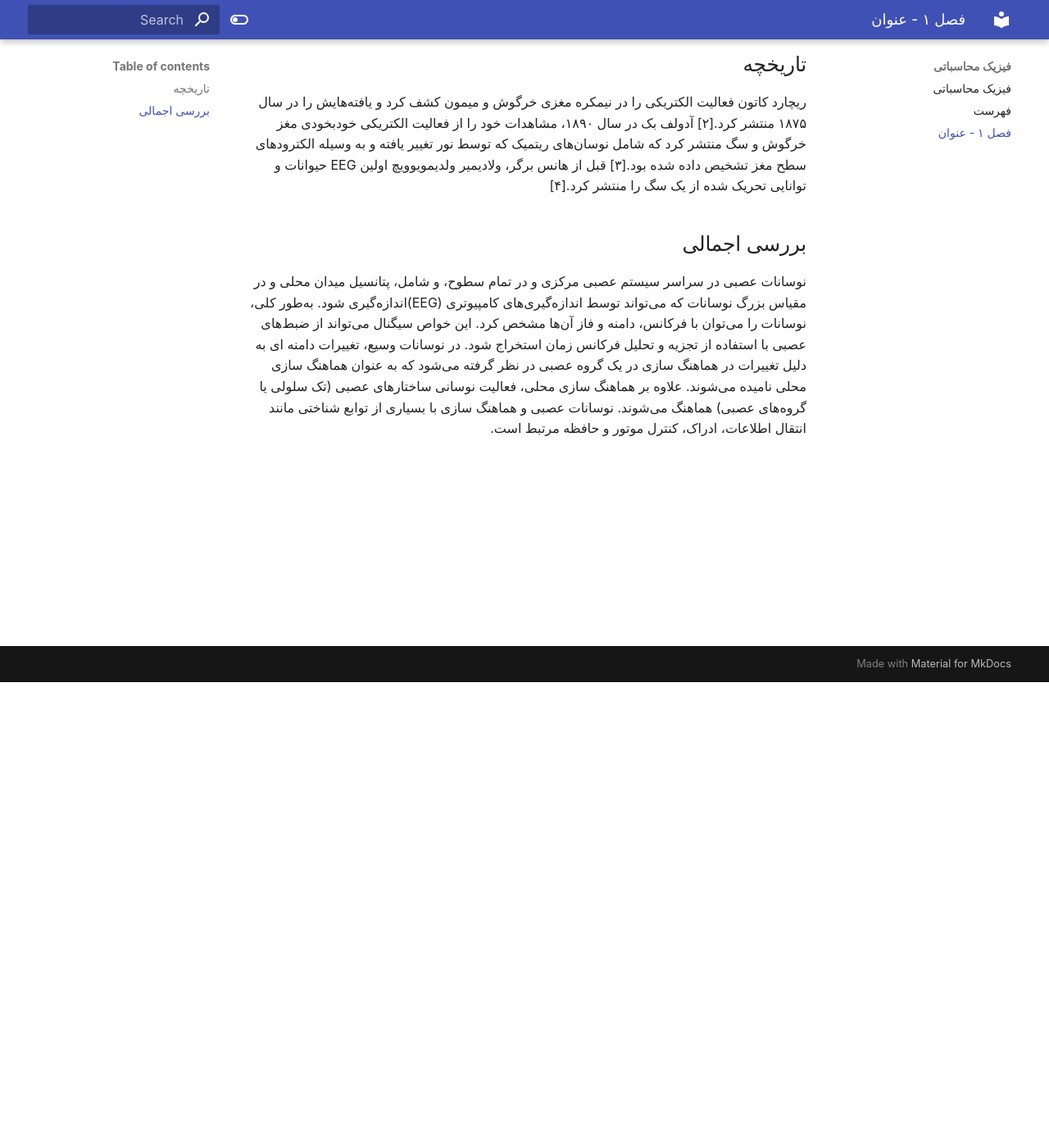
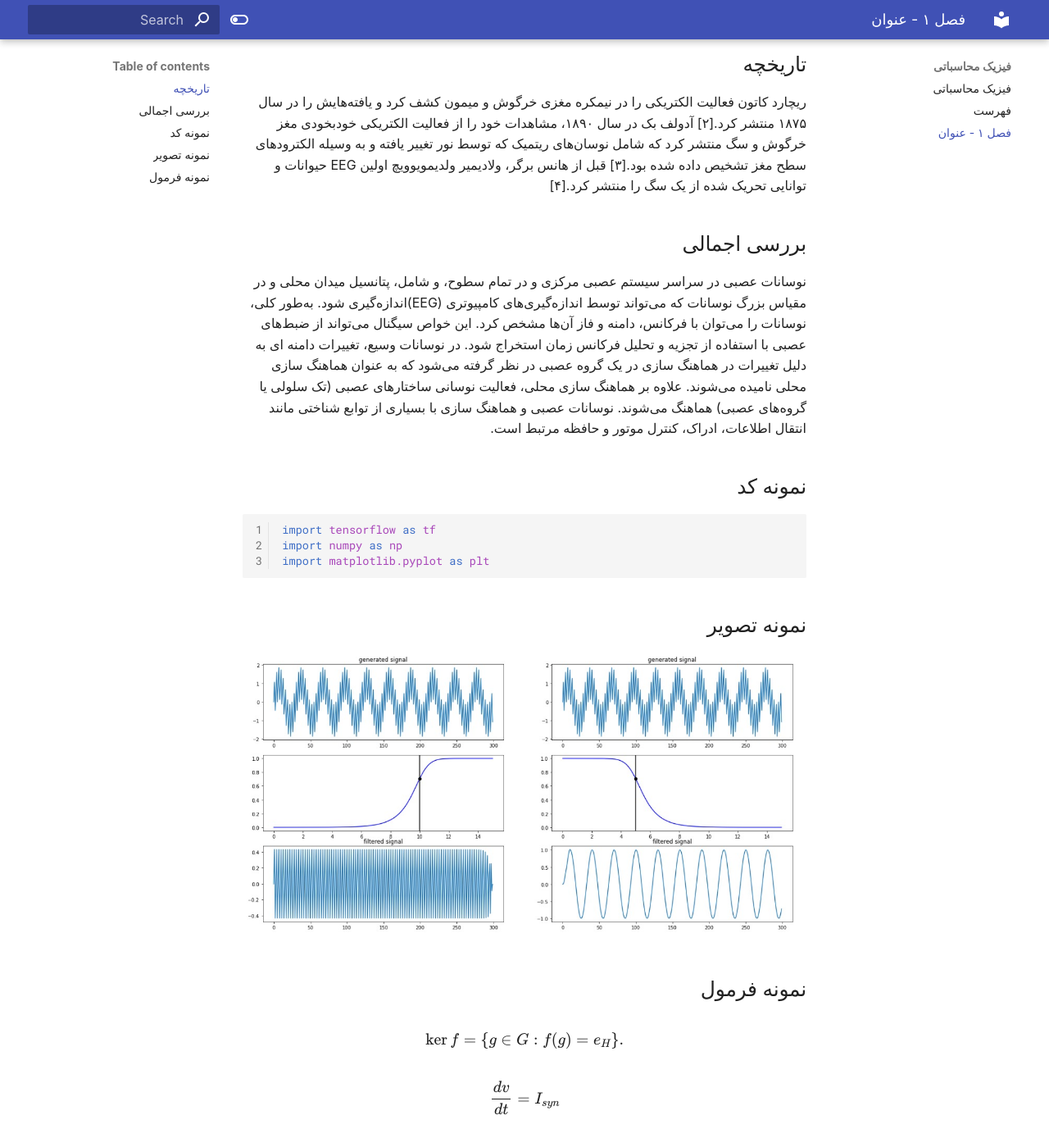
Before and after one commit to SaeedTaghavi/test, an MkDocs documentation site: the page built from docs/chapter01.md, in a window 1280 px wide and 1400 px high, scrolled down 568 px. Shown: the whole window at 82% size. Built offline with MkDocs 1.6.1 and Material for MkDocs 9.7.7, drawn with Linux system fonts in a browser that asks for light colours; some web fonts are replaced.

Commit message:
add sample latex, image, code block

````diff
--- a/docs/chapter01.md
+++ b/docs/chapter01.md
@@ -7,3 +7,24 @@
 
 ## بررسی اجمالی
 نوسانات عصبی در سراسر سیستم عصبی مرکزی و در تمام سطوح، و شامل، پتانسیل میدان محلی و در مقیاس بزرگ نوسانات که می‌تواند توسط اندازه‌گیری‌های کامپیوتری (EEG)اندازه‌گیری شود. به‌طور کلی، نوسانات را می‌توان با فرکانس، دامنه و فاز آن‌ها مشخص کرد. این خواص سیگنال می‌تواند از ضبط‌های عصبی با استفاده از تجزیه و تحلیل فرکانس زمان استخراج شود. در نوسانات وسیع، تغییرات دامنه ای به دلیل تغییرات در هماهنگ سازی در یک گروه عصبی در نظر گرفته می‌شود که به عنوان هماهنگ سازی محلی نامیده می‌شوند. علاوه بر هماهنگ سازی محلی، فعالیت نوسانی ساختارهای عصبی (تک سلولی یا گروه‌های عصبی) هماهنگ می‌شوند. نوسانات عصبی و هماهنگ سازی با بسیاری از توابع شناختی مانند انتقال اطلاعات، ادراک، کنترل موتور و حافظه مرتبط است.
+
+## نمونه کد
+``` python
+import tensorflow as tf
+import numpy as np
+import matplotlib.pyplot as plt
+```
+
+
+## نمونه تصویر
+![Tux, the Linux mascot](./01.jpg)
+
+## نمونه فرمول
+$$
+\operatorname{ker} f=\{g\in G:f(g)=e_{H}\}{\mbox{.}}
+$$
+
+
+$$
+\frac{dv}{dt}= I_{syn}
+$$
--- a/mkdocs.yml
+++ b/mkdocs.yml
@@ -29,3 +29,19 @@ nav:
 - 'index.md'
 - 'contents.md'
 - 'فصل ۱ -    عنوان' : 'chapter01.md'
+markdown_extensions:
+  - pymdownx.inlinehilite
+  - pymdownx.keys
+  - pymdownx.superfences
+  - pymdownx.snippets
+
+  - pymdownx.highlight:
+      linenums: true
+      linenums_style: pymdownx-inline
+  - pymdownx.superfences
+  - pymdownx.arithmatex:
+      generic: true
+extra_javascript:
+  - javascripts/config.js
+  - https://polyfill.io/v3/polyfill.min.js?features=es6
+  - https://cdn.jsdelivr.net/npm/mathjax@3/es5/tex-mml-chtml.js
````
Also changed, not shown: docs/01.jpg (added), site/01.jpg (added), site/404.html, site/chapter01/index.html, site/contents/index.html, site/index.html, site/search/search_index.json, 1 other file.
